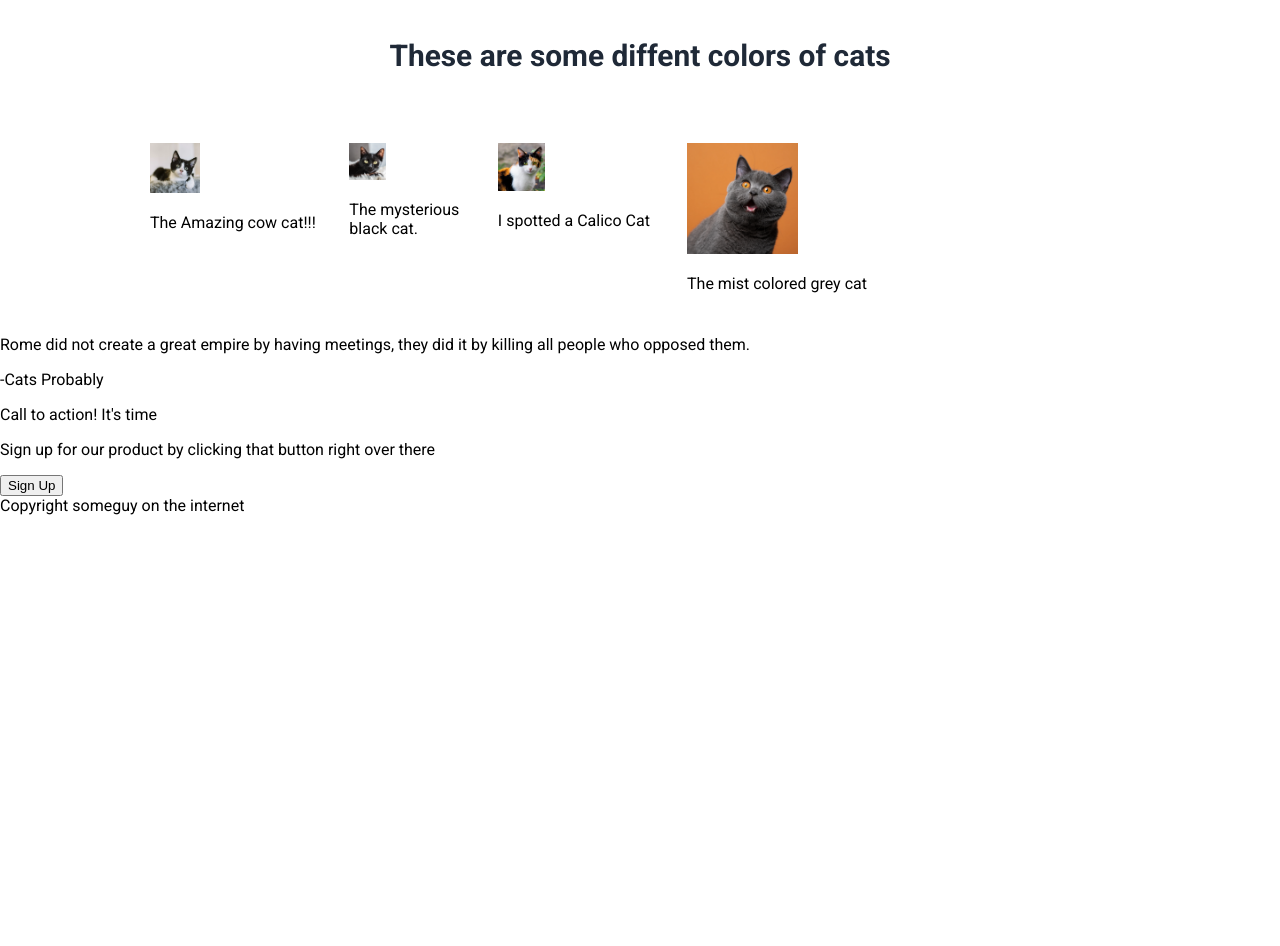
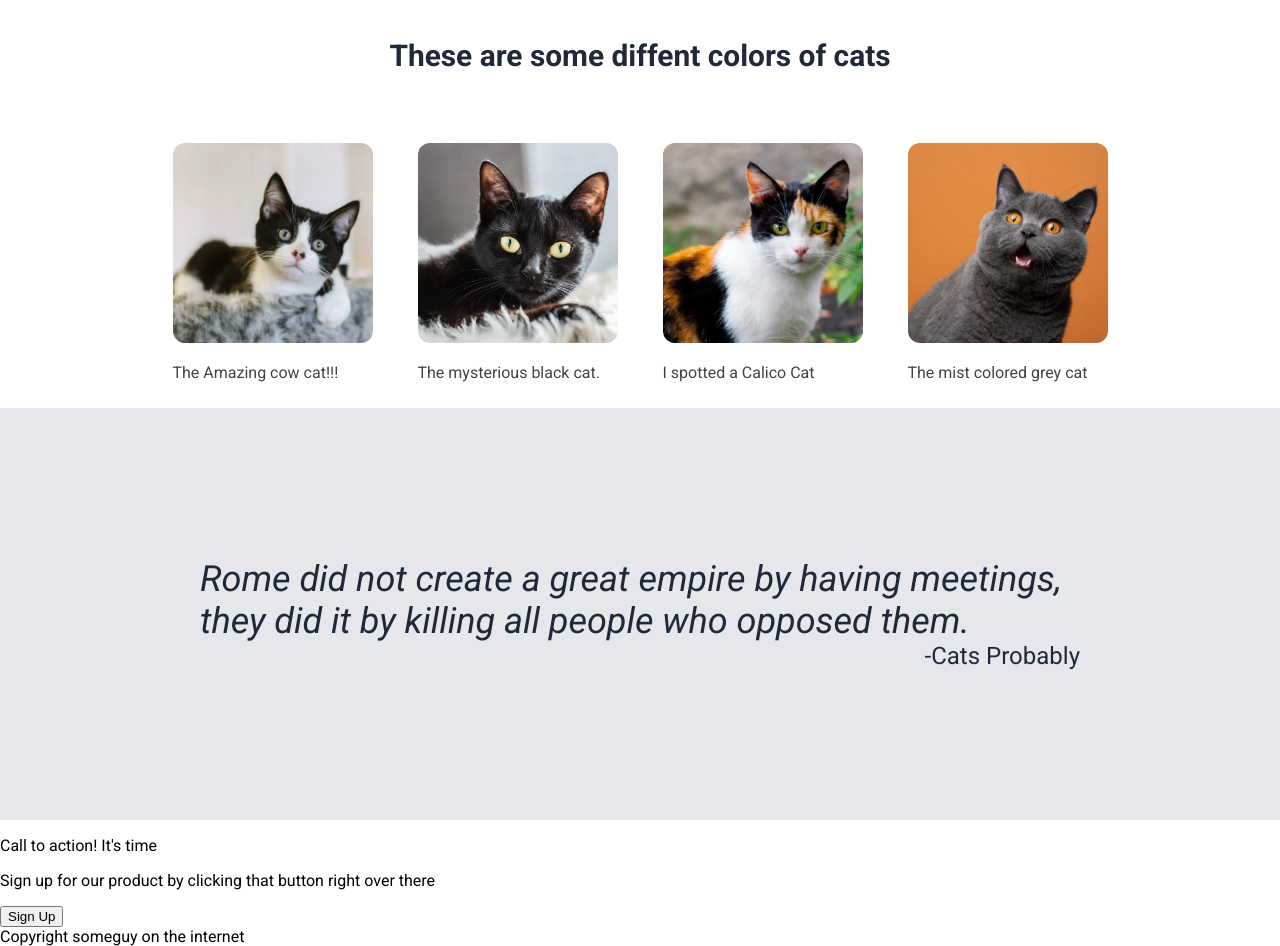
Before and after one commit to nateTheGreat25/landing-page, a plain HTML site: page index.html in a window 1280 px wide. Shown: the part 520-1466 px from the top of the page. Before the commit the page ends 1035 px from the top, so only its background shows below. Drawn offline with Linux system fonts and the light colour scheme.

Commit message:
Finished cat photos

```diff
--- a/index.html
+++ b/index.html
@@ -54,9 +54,9 @@
 </div>
 
     <div class="quote">
-        <p class="quote-text">Rome did not create a great empire by having meetings,
-             they did it by killing all people who opposed them.</p>
-        <p class="quote-person">-Cats Probably</p>
+        <div class="quote-text">Rome did not create a great empire by having meetings,
+             they did it by killing all people who opposed them.</div>
+        <div class="quote-person">-Cats Probably</div>
     </div>
 
     <div class="action">
--- a/styles.css
+++ b/styles.css
@@ -28,8 +28,10 @@ h4 {
 }
 
 .cow-cat, .black-cat, .grey-cat, .calico-cat  {
-    width: 25%;
-    height: auto;
+    width: 200px;
+    aspect-ratio: 1/1;
+    object-fit: cover;
+    border-radius: 12px;
 }
 
 .header {
@@ -87,7 +89,28 @@ h1 {
 }
 
 .cats {
+    padding: 10px 150px;
     display: flex;
     padding: 10px 150px;
-    justify-content: space-around
+    justify-content: space-around;
+    color: #434343;
 }
+
+.quote {
+    padding: 150px 150px;
+    background-color: #E5E7EB;
+    font-size: 36px;
+    font-style: italic;
+    color: #1f2937;
+    display: flex;
+    flex-direction: column;
+}
+
+.quote-text, .quote-person {
+    padding: 0 50px;
+}
+.quote-person {
+    font-size: 24px;
+    font-style: normal;
+    align-self: flex-end;
+}
```
